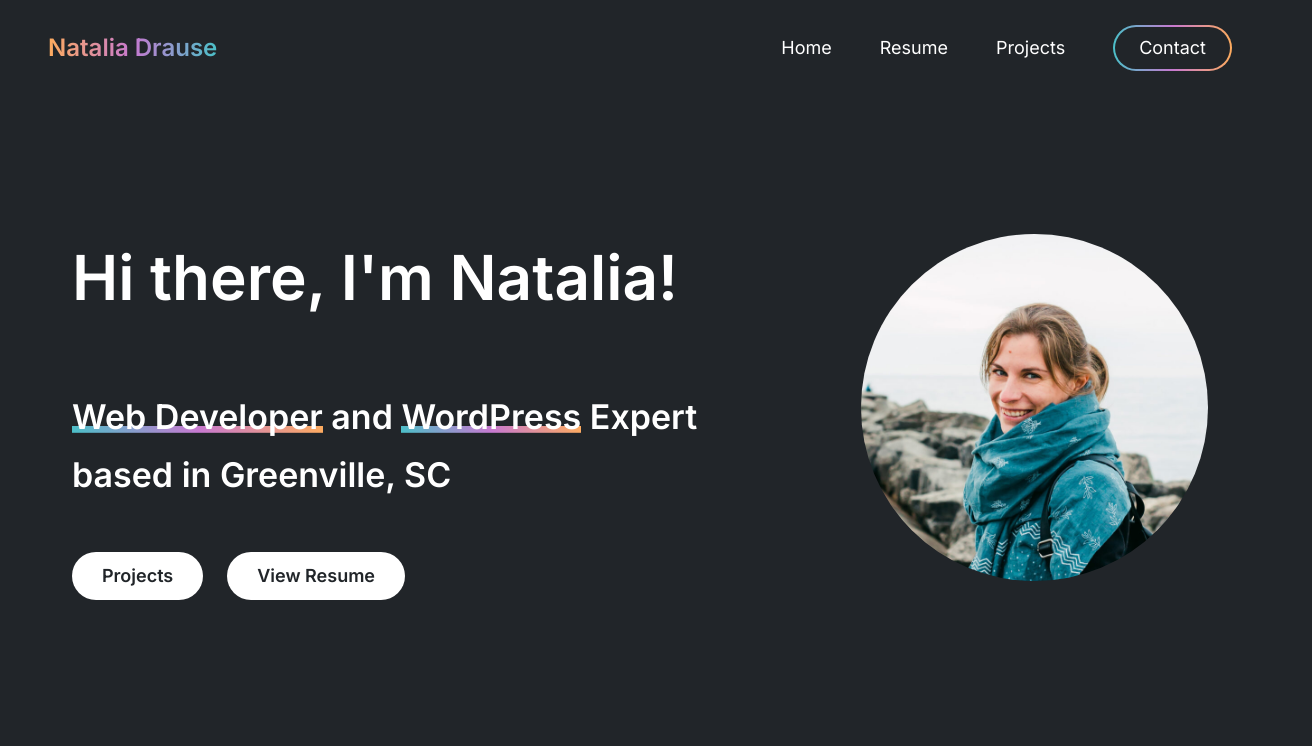
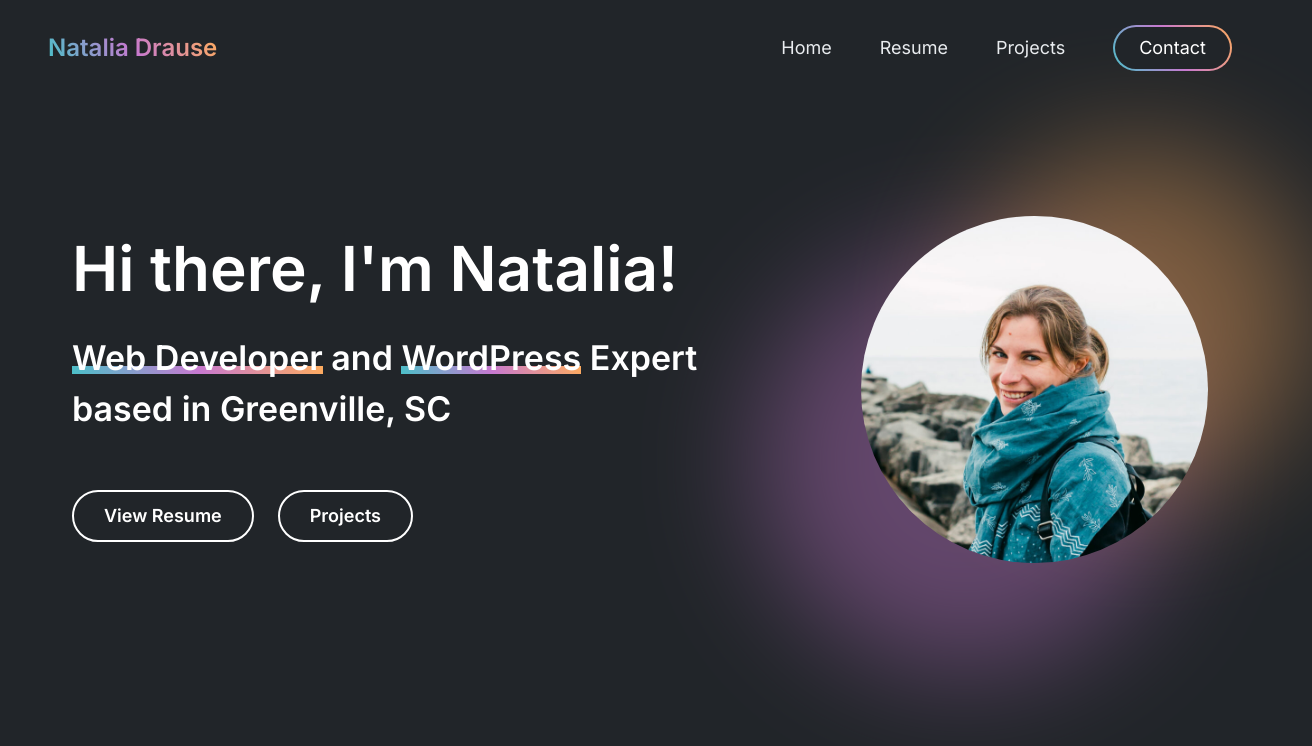
Before and after one commit to NataliaDrause/PortfolioSite, a website: page src/index.html in a window 1280 px wide. Shown: the top 746 px of the page, 1312 px wide, since content can reach past the window. Drawn offline with nearby package versions, Linux system fonts and the light colour scheme; files that its build step writes are made by us from their sources.

Commit message:
minor edits of all the sections and code refactoring

```diff
--- a/src/index.html
+++ b/src/index.html
@@ -21,7 +21,7 @@
           <li><a class="main-nav__link" href="#">Home</a></li>
           <li><a class="main-nav__link" href="#">Resume</a></li>
           <li><a class="main-nav__link" href="#">Projects</a></li>
-          <li><a class="main-nav__cta" href="#">Contact</a></li>
+          <li><a class="main-nav__link main-nav__cta" href="#">Contact</a></li>
         </ul>
       </nav>
       <button class="mobile-nav__btn">=</button>
@@ -36,23 +36,13 @@
               class="underline">WordPress</span> Expert <br> based in
             Greenville, SC</h1>
           <div class="section-hero__icons section-hero__btns">
-            <a href="#" class="section-hero__icon section-hero__btn">Projects
-              <!-- <svg xmlns="http://www.w3.org/2000/svg" width="32" height="32" fill="#000000" viewBox="0 0 256 256">
-                <path
-                  d="M216,24H40A16,16,0,0,0,24,40V216a16,16,0,0,0,16,16H216a16,16,0,0,0,16-16V40A16,16,0,0,0,216,24ZM96,176a8,8,0,0,1-16,0V112a8,8,0,0,1,16,0ZM88,96a12,12,0,1,1,12-12A12,12,0,0,1,88,96Zm96,80a8,8,0,0,1-16,0V140a20,20,0,0,0-40,0v36a8,8,0,0,1-16,0V112a8,8,0,0,1,15.79-1.78A36,36,0,0,1,184,140Z">
-                </path>
-              </svg> -->
-            </a>
-            <a href="#" class="section-hero__icon section-hero__btn">View Resume
-              <!-- <svg xmlns="http://www.w3.org/2000/svg" width="32" height="32" fill="#000000" viewBox="0 0 256 256">
-                <path
-                  d="M216,104v8a56.06,56.06,0,0,1-48.44,55.47A39.8,39.8,0,0,1,176,192v40a8,8,0,0,1-8,8H104a8,8,0,0,1-8-8V216H72a40,40,0,0,1-40-40A24,24,0,0,0,8,152a8,8,0,0,1,0-16,40,40,0,0,1,40,40,24,24,0,0,0,24,24H96v-8a39.8,39.8,0,0,1,8.44-24.53A56.06,56.06,0,0,1,56,112v-8a58.14,58.14,0,0,1,7.69-28.32A59.78,59.78,0,0,1,69.07,28,8,8,0,0,1,76,24a59.75,59.75,0,0,1,48,24h24a59.75,59.75,0,0,1,48-24,8,8,0,0,1,6.93,4,59.74,59.74,0,0,1,5.37,47.68A58,58,0,0,1,216,104Z">
-                </path>
-              </svg> -->
-            </a>
+            <a href="#" class="section-hero__icon section-hero__btn btn btn--primary">View Resume</a>
+            <a href="#" class="section-hero__icon section-hero__btn btn">Projects</a>
           </div>
         </div>
-        <img class="section-hero__img" src="/assets/img/profile-photo-768x768.jpg" alt="Natalia photo">
+        <div class="color-splash">
+          <img class="section-hero__img" src="/assets/img/profile-photo-768x768.jpg" alt="Natalia photo">
+        </div>
       </section>
 
       <section class="section-features">
@@ -82,13 +72,12 @@
       <section class="section-intro">
         <div class="section-intro__about">
           <h2 class="heading--h2 mb-medium"><span class="underline">About me</span></h2>
-          <p class="mb-xs">I'm a passionate web developer with 8 years of WordPress experience and nearly 3 years of
+          <p class="mb-xs">I'm a passionate web developer with 8 years of WordPress experience and 3 years of
             technical support
-            experience for the WP Rocket plugin. I've helped over 5000 users improve their website speed and PageSpeed
-            scores. For the past couple of years, I've been working with complex issues, performing extensive debugging
+            experience for the WP Rocket plugin. For the past couple of years, I've been working with complex issues,
+            performing extensive debugging
             and troubleshooting, and providing solutions and workarounds for a variety of bugs. I am also an
             enthusiastic coach and mentor to aspiring developers.</p>
-          <p>I don't stop learning and challenging myself. Check out my About page and Portfolio to learn more.</p>
         </div>
         <div class="section-intro__specialties">
           <h3 class="heading--h3 mb-medium">What I do</h3>
--- a/src/sass/abstracts/_variables.scss
+++ b/src/sass/abstracts/_variables.scss
@@ -3,7 +3,7 @@
 // -----------------------------------------------------------------------------
 
 // FONT VARIABLES
-$font-primary: 'Inter', sans-serif;
+//$font-primary: 'Inter', sans-serif;
 $font-display: 'Inter', sans-serif;
 
 // COLOR VARIABLES
@@ -13,16 +13,16 @@ $color-secondary-mid: #C779D0;
 $color-secondary-mid-to-warm: #e0919e; //additional
 $color-secondary-warm: #FEAC5E;
 
-$color-grey-light: #f1f3f5;
+//$color-grey-light: #f1f3f5;
+$color-text: #fff;
+$color-grey-light: #e9ecef ;
 $color-grey-mid: #adb5bd;
 $color-grey-dark: #212529;
 
-$color-text: #fff;
-
 // GRADIENTS
-$background-gradient-fallback: #FEAC5E;  /* fallback for old browsers */
+$background-gradient-fallback: $color-primary-cold;  /* fallback for old browsers */
 $background-gradient: linear-gradient(60deg, #4BC0C8, #C779D0, #FEAC5E); /* W3C, IE 10+/ Edge, Firefox 16+, Chrome 26+, Opera 12+, Safari 7+ */
-$background-gradient-radial: radial-gradient(#4BC0C8, #C779D0, #FEAC5E);
+//$background-gradient-radial: radial-gradient(#4BC0C8, #C779D0, #FEAC5E);
 
 // MARGINS
 $mb-huge: 16rem;
--- a/src/sass/base/_typography.scss
+++ b/src/sass/base/_typography.scss
@@ -17,7 +17,7 @@ p {
 .heading--h1 {
   font-size: 3.4rem;
   font-weight: 600;
-  line-height: 1.7;
+  line-height: 1.5;
 }
 
 .heading--h2 {
@@ -40,7 +40,7 @@ p {
 .underline {
   background-image: $background-gradient;
   background-repeat: no-repeat;
-  background-size: 100% 0.2em;
+  background-size: 100% .8rem;
   background-position: 0 88%;
   transition: background-size 0.25s ease-in;
   &:hover {
@@ -48,6 +48,7 @@ p {
   }
 }
 
+// VIEW ALL LINK
 .view-all__box {
   text-align: center;
 }
--- a/src/sass/components/_buttons.scss
+++ b/src/sass/components/_buttons.scss
@@ -1,6 +1,31 @@
-// -----------------------------------------------------------------------------
-// This file contains all styles related to the button component.
-// -----------------------------------------------------------------------------
+// BUTTONS
+
+.btn:link,
+.btn:visited {
+  text-decoration: none;
+  font-size: 1.8rem;
+  font-weight: 600;
+  color: $color-text;
+  display: block;
+  //background-color: $color-text;
+  border: 2px solid $color-text;
+  padding: 2.4rem 3rem;
+  border-radius: 150px;
+  line-height: 0;
+  transition: all .2s;
+}
+
+.btn--primary:link,
+.btn--primary:visited {
+  //background-color: $color-text;
+}
+
+.btn:hover,
+.btn:active {
+  background-color: $color-text;
+  color: $color-grey-dark;
+}
+
 
 // CATEGORY LINKS
 
--- a/src/sass/components/_cta.scss
+++ b/src/sass/components/_cta.scss
@@ -33,7 +33,7 @@
     font-size: 2rem;
     transition: all .2s;
     padding: 1.5rem 3.4rem;
-    border: 1px solid $color-text;
+    border: 2px solid $color-text;
     border-radius: 100px;
     transition: all .2s;
   }
--- a/src/sass/components/_glowing-elements.scss
+++ b/src/sass/components/_glowing-elements.scss
@@ -1,3 +1,39 @@
+// COLOR SPLASH
+
+.color-splash {
+  position: relative;
+}
+
+.color-splash::before {
+  content: "";
+  position: absolute;
+  height: 100%;
+  width: 100%;
+  top: 20%;
+  right: 20%;
+  z-index: -1;
+  transform: scale(1.2);
+  filter: blur(50px);
+  opacity: .4;
+  border-radius: 50%;
+  background-color: $color-secondary-mid;
+}
+
+.color-splash::after {
+  content: "";
+  position: absolute;
+  height: 100%;
+  width: 100%;
+  bottom: 20%;
+  left: 30%;
+  z-index: -1;
+  //transform: scale(1.4);
+  filter: blur(60px);
+  opacity: .4;
+  border-radius: 50%;
+  background-color: $color-secondary-warm;
+}
+
 //GLOWING BULLETS
 
 .glowing-bullet {
--- a/src/sass/layout/_footer.scss
+++ b/src/sass/layout/_footer.scss
@@ -12,7 +12,7 @@
   list-style: none;
   display: flex;
   align-items: center;
-  gap: 4.8rem;
+  gap: 3.2rem;
 
   &__link:link,
   &__link:visited {
--- a/src/sass/layout/_header.scss
+++ b/src/sass/layout/_header.scss
@@ -1,3 +1,19 @@
-// -----------------------------------------------------------------------------
-// This file contains all styles related to the header.
-// -----------------------------------------------------------------------------
+.header {
+  height: 9.6rem;
+  display: flex;
+  justify-content: space-between;
+  align-items: center;
+
+  &__logo:link,
+  &__logo:visited {
+    display: inline-block;
+    text-decoration: none;
+    background-color: $background-gradient-fallback;
+    background: $background-gradient;
+    -webkit-background-clip: text;
+    -webkit-text-fill-color: transparent;
+    font-weight: 600;
+    font-size: 2.4rem;
+  }
+
+}
--- a/src/sass/layout/_hero.scss
+++ b/src/sass/layout/_hero.scss
@@ -1,6 +1,5 @@
 .section-hero {
   margin: 2.4rem;
-  //margin-bottom: 16rem;
   display: grid;
   grid-template-columns: repeat(3, 1fr);
   gap: 4.8rem;
@@ -12,64 +11,24 @@
     grid-column: span 2;
     display: flex;
     flex-direction: column;
-    gap: 4.8rem;
+    gap: 3.2rem;
   }
 
   &__intro {
     font-size: 6.2rem;
+    line-height: 1;
     font-weight: 600;
   }
 
-  &__icons, &__btns {
+  &__btns {
+    margin-top: 2.4rem;
     display: flex;
     gap: 2.4rem;
   }
-
-  &__btn:link,
-  &__btn:visited {
-    text-decoration: none;
-    font-size: 1.8rem;
-    font-weight: 600;
-    color: $color-grey-dark;
-    display: block;
-    background-color: $color-text;
-    padding: 2.4rem 3rem;
-    border-radius: 150px;
-    line-height: 0;
-    transition: all .2s;
-  }
-
-  &__btn:hover,
-  &__btn:active {
-    background: $background-gradient;
-  }
-
-  // &__icon:link,
-  // &__icon:visited {
-  //   background-color: $color-text;
-  //   padding: 1rem;
-  //   border-radius: 50%;
-  //   line-height: 0;
-  //   transition: all .2s;
-  // }
-
-  // &__icon:hover,
-  // &__icon:active {
-  //   background: $background-gradient;
-  // }
-
-  // &__icon {
-
-  //   svg {
-  //     fill: $color-grey-dark;
-  //     width: 4rem;
-  //     height: 4rem;
-
-  //   }
-  //}
 
   &__img {
     width: 100%;
     border-radius: 50%;
   }
+
 }
--- a/src/sass/layout/_navigation.scss
+++ b/src/sass/layout/_navigation.scss
@@ -1,32 +1,4 @@
-// -----------------------------------------------------------------------------
-// This file contains all styles related to the navigation.
-// -----------------------------------------------------------------------------
-
-.header {
-  height: 9.6rem;
-  display: flex;
-  justify-content: space-between;
-  align-items: center;
-
-  &__logo:link,
-  &__logo:visited {
-    display: inline-block;
-    text-decoration: none;
-    background: -webkit-linear-gradient(right, #4BC0C8, #C779D0, #FEAC5E);
-    -webkit-background-clip: text;
-    -webkit-text-fill-color: transparent;
-    //color: $color-text;
-    font-weight: 600;
-    font-size: 2.4rem;
-    transition: all .2s;
-  }
-
-  &__logo:hover,
-  &__logo:active {
-    color: $color-primary-cold;
-  }
-
-}
+// MAIN NAVIGATION
 
 .main-nav {
 
@@ -41,7 +13,7 @@
   &__link:visited {
     display: inline-block;
     text-decoration: none;
-    color: $color-text;
+    color: $color-grey-light;
     font-weight: 400;
     font-size: 1.8rem;
     transition: all .2s;
@@ -49,34 +21,22 @@
 
   &__link:hover,
   &__link:active {
-    color: $color-primary-cold;
-    // background: -webkit-linear-gradient(right, #4BC0C8, #C779D0, #FEAC5E);
-    // -webkit-background-clip: text;
-    // -webkit-text-fill-color: transparent;
+    color: $color-text;
     transform: translateY(-1px);
   }
 
   &__cta:link,
   &__cta:visited {
-    display: inline-block;
-    text-decoration: none;
-    color: $color-text;
-    font-weight: 400;
-    font-size: 1.8rem;
-    transition: all .2s;
     padding: 1.2rem 2.4rem;
     border-radius: 100px;
     color: $color-text;
+    background-color: $background-gradient-fallback;
     background: linear-gradient($color-grey-dark, $color-grey-dark) padding-box,
-    linear-gradient(to right, #4BC0C8, #C779D0, #FEAC5E) border-box;
+    $background-gradient border-box;
     border: 2px solid transparent;
   }
 
-  &__cta:hover,
-  &__cta:active {
-    transform: translateY(-1px);
-    color: $color-text;
-  }
+
 }
 
 
--- a/src/sass/layout/_skills.scss
+++ b/src/sass/layout/_skills.scss
@@ -1,5 +1,4 @@
 .section-skills {
-  //margin-bottom: $mb-huge;
 
   &__list {
     list-style: none;
@@ -20,5 +19,11 @@
     align-items: center;
     justify-content: center;
     text-align: center;
+    cursor: default;
+    transition: all .3s;
+
+    &:hover {
+      transform: scale(1.2);
+    }
   }
 }
```
